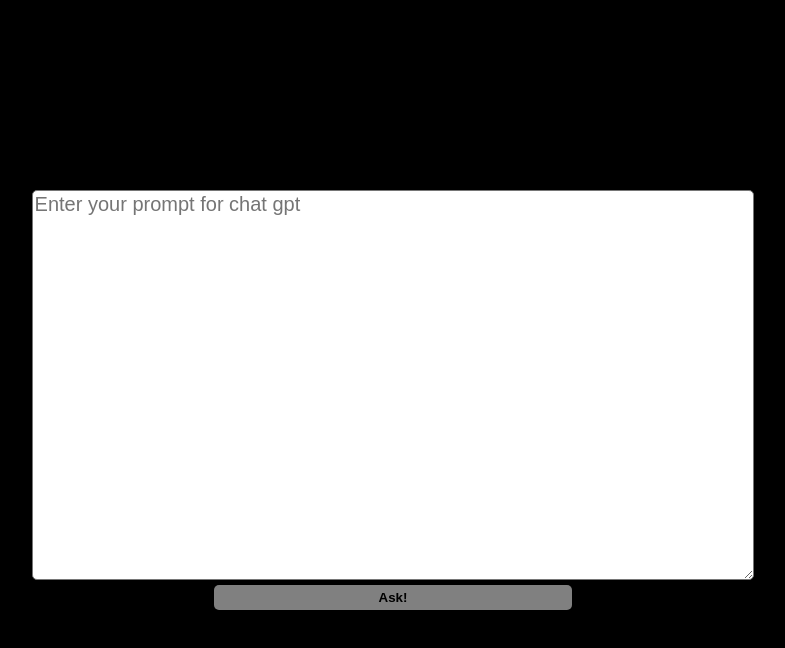
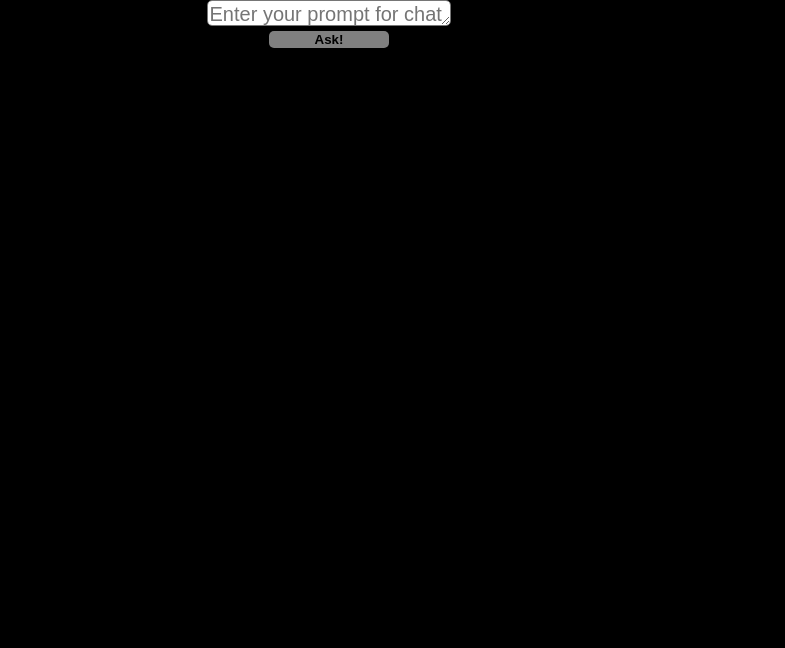
Before and after one commit to aadhikeaswar/disease-management, a React (Create React App) app in the folder diagnosis-app/: page / in a window 1280 px wide. Shown: the top 648 px of the page, without its empty margins (247-1032 px from the left). Built offline with nearby package versions, Linux system fonts and the light colour scheme.

Commit message:
added linkbox, header

```diff
--- a/diagnosis-app/src/App.css
+++ b/diagnosis-app/src/App.css
@@ -1,10 +1,10 @@
 .App {
-  text-align: center;
-  display: flex;
-  justify-content: center;
-  align-items: center;
   height: 100%;
   width: 100%;
+  text-align: center;
+  display: grid;
+  grid-template-columns: 1fr 1fr 1fr;
+  grid-template-rows: 10% 90%;
   background: black;
 }
 
--- a/diagnosis-app/src/App.js
+++ b/diagnosis-app/src/App.js
@@ -1,10 +1,14 @@
 import Askgpt_page from "./pages/Askgpt_page"
+import { useState } from "react";
 import './App.css';
 
 function App() {
+  const [Response, setResponse] = useState(null)
   return (
     <div className="App">
+      <div style={{color:"black"}}>Nav</div>
       <Askgpt_page/>
+
     </div>
   );
 }
--- a/diagnosis-app/src/index.css
+++ b/diagnosis-app/src/index.css
@@ -2,6 +2,8 @@ html, body, #root{
   height: 100%;
   width: 100%;
 }
+
+
 body {
   margin: 0;
   font-family: -apple-system, BlinkMacSystemFont, 'Segoe UI', 'Roboto', 'Oxygen',
@@ -9,6 +11,7 @@ body {
     sans-serif;
   -webkit-font-smoothing: antialiased;
   -moz-osx-font-smoothing: grayscale;
+  background: black;
 }
 
 code {
```
Also changed, not shown: diagnosis-app/src/components/HEADER/Header.jsx (added), diagnosis-app/src/components/LINK_BOX/Link_box.jsx (added), diagnosis-app/src/components/PRESCRIPTION_BOX/Prescription_box.jsx (added).
